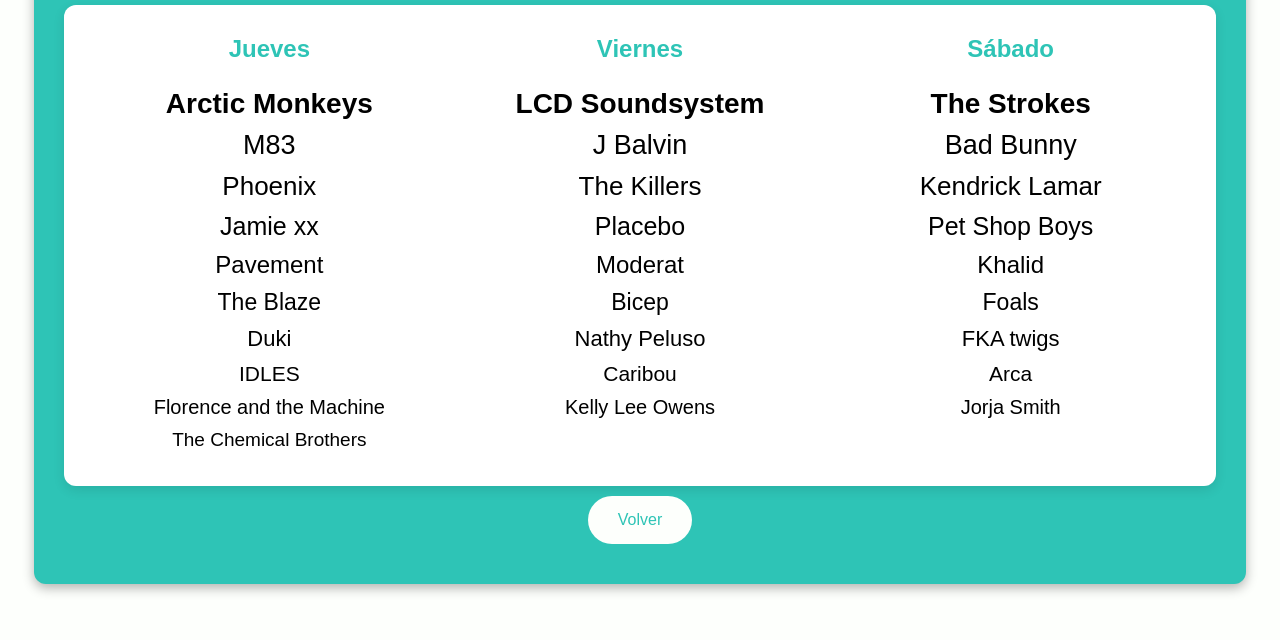
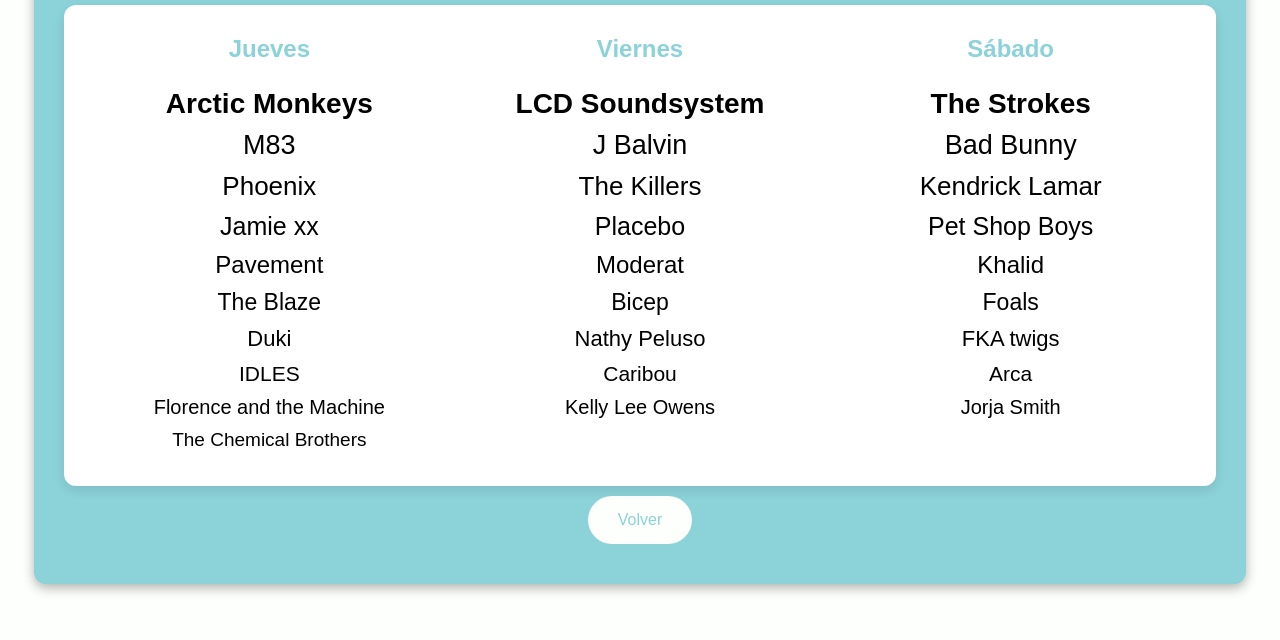
Before and after one commit to avilamonroy/Proyecto_backend, a plain HTML site: page cartel.html in a window 1280 px wide. Shown: the part 160-800 px from the top of the page. Drawn offline with Linux system fonts and the light colour scheme.

Commit message:
Cambio de color fondo
Cambio del color del fondo a uno más amigable

```diff
--- a/css/cartel.css
+++ b/css/cartel.css
@@ -12,7 +12,7 @@ body {
 
 .container {
   text-align: center;
-  background: #2ec4b6;
+  background: #8bd2d9;
   padding: 30px;
   border-radius: 12px;
   box-shadow: 0 4px 12px rgba(0, 0, 0, 0.3);
@@ -49,14 +49,14 @@ h1 {
 
 .columna h2 {
   margin-top: 0;
-  color: #2ec4b6;
+  color: #8bd2d9;
 }
 
 .btn {
   padding: 15px 30px;
   font-size: 1rem;
   background-color: #fdfffc;
-  color: #2ec4b6;
+  color: #8bd2d9;
   border: none;
   border-radius: 25px;
   cursor: pointer;
--- a/css/gurposGuardados.css
+++ b/css/gurposGuardados.css
@@ -11,7 +11,7 @@ body {
 
 .container {
   text-align: center;
-  background: #2ec4b6;
+  background: #8bd2d9;
   padding: 30px;
   border-radius: 12px;
   box-shadow: 0 4px 12px rgba(0, 0, 0, 0.3);
@@ -39,7 +39,7 @@ h1 {
   padding: 15px 30px;
   font-size: 1rem;
   background-color: #fdfffc;
-  color: #2ec4b6;
+  color: #8bd2d9;
   border: none;
   border-radius: 25px;
   cursor: pointer;
--- a/css/index.css
+++ b/css/index.css
@@ -11,7 +11,7 @@ body {
 
 .container {
   text-align: center;
-  background: #2ec4b6;
+  background: #8bd2d9;
   padding: 30px;
   border-radius: 12px;
   box-shadow: 0 4px 12px rgba(0, 0, 0, 0.3);
@@ -38,7 +38,7 @@ h1 {
   padding: 15px 30px;
   font-size: 1rem;
   background-color: #fdfffc;
-  color: #2ec4b6;
+  color: #8bd2d9;
   border: none;
   border-radius: 25px;
   cursor: pointer;
```
